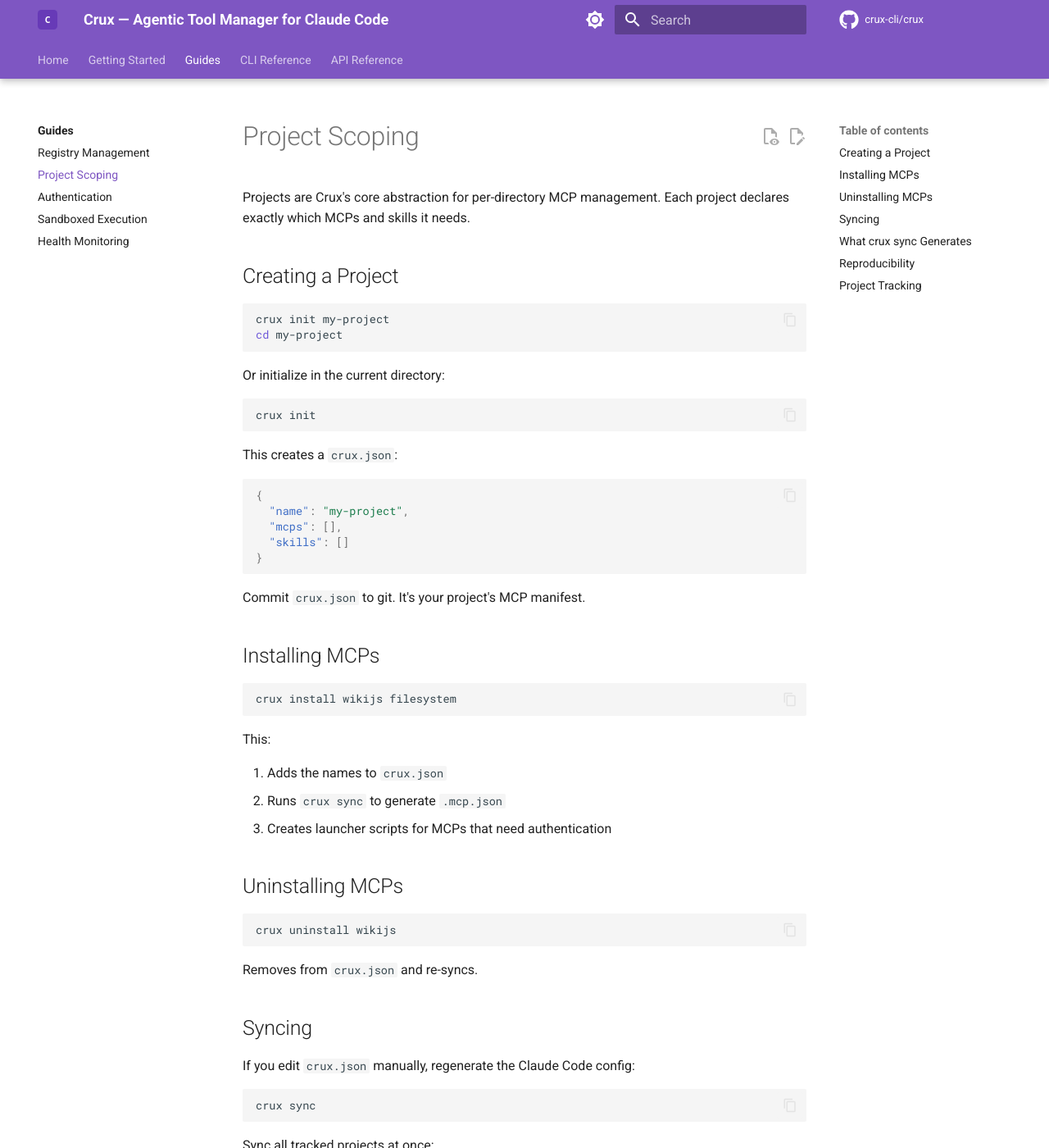
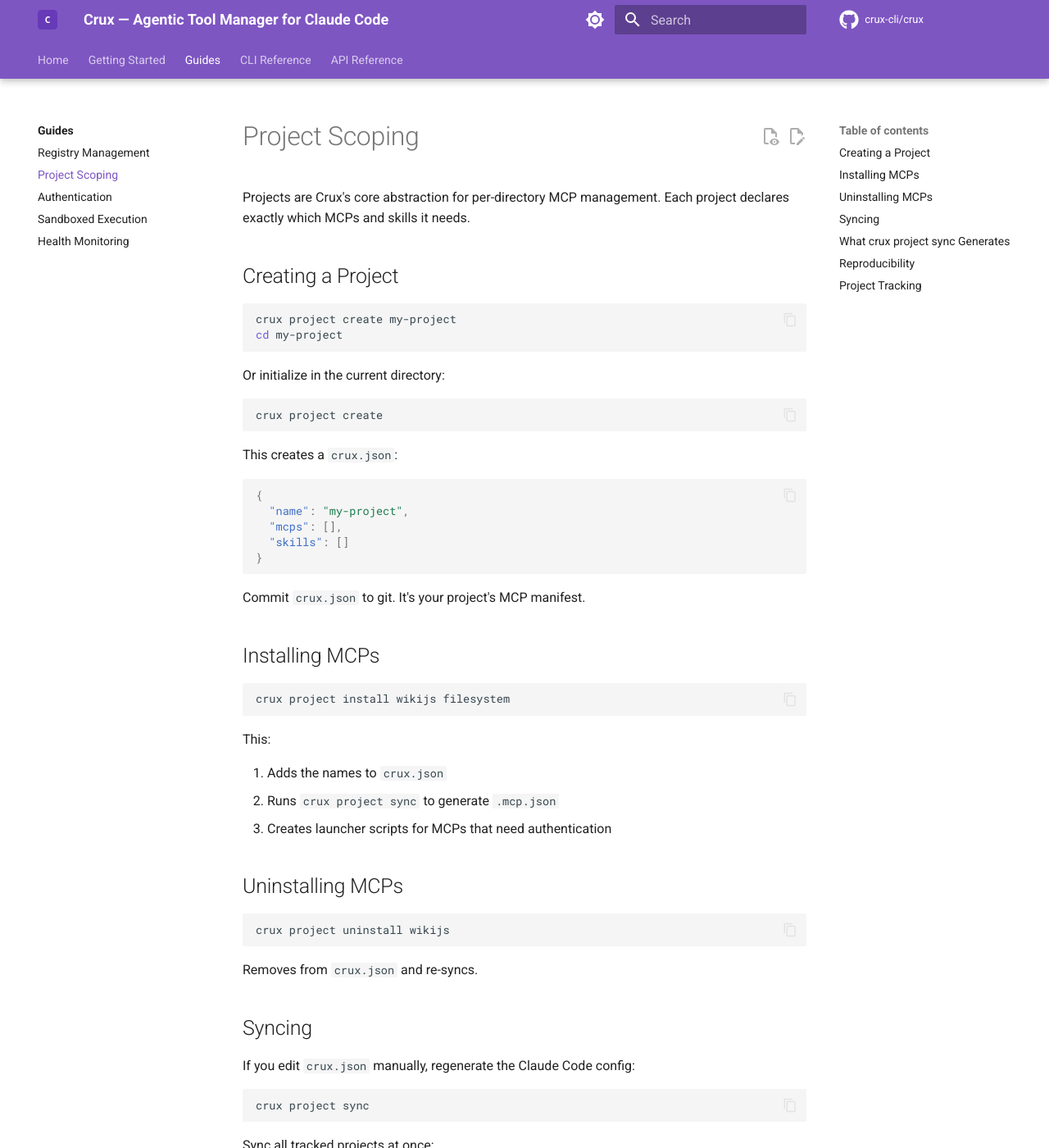
Before and after one commit to crux-cli/crux, an MkDocs documentation site: the page built from docs/guides/projects.md, in a window 1280 px wide and 1400 px high. Shown: the whole window at 82% size. Built offline with MkDocs 1.6.1 and Material for MkDocs 9.7.7, drawn with Linux system fonts in a browser that asks for light colours; comment, search, counter and statistics services are not loaded; the version menu is left out; some of the changed text lies outside the part shown.

Commit message:
docs: update guides with new command names, rename secrets to authentication
Co-Authored-By: Claude Sonnet 4.6 <noreply@anthropic.com>

````diff
--- a/docs/guides/projects.md
+++ b/docs/guides/projects.md
@@ -5,14 +5,14 @@ Projects are Crux's core abstraction for per-directory MCP management. Each proj
 ## Creating a Project
 
 ```bash
-crux init my-project
+crux project create my-project
 cd my-project
 ```
 
 Or initialize in the current directory:
 
 ```bash
-crux init
+crux project create
 ```
 
 This creates a `crux.json`:
@@ -30,19 +30,19 @@ Commit `crux.json` to git. It's your project's MCP manifest.
 ## Installing MCPs
 
 ```bash
-crux install wikijs filesystem
+crux project install wikijs filesystem
 ```
 
 This:
 
 1. Adds the names to `crux.json`
-2. Runs `crux sync` to generate `.mcp.json`
+2. Runs `crux project sync` to generate `.mcp.json`
 3. Creates launcher scripts for MCPs that need authentication
 
 ## Uninstalling MCPs
 
 ```bash
-crux uninstall wikijs
+crux project uninstall wikijs
 ```
 
 Removes from `crux.json` and re-syncs.
@@ -52,16 +52,16 @@ Removes from `crux.json` and re-syncs.
 If you edit `crux.json` manually, regenerate the Claude Code config:
 
 ```bash
-crux sync
+crux project sync
 ```
 
 Sync all tracked projects at once:
 
 ```bash
-crux sync --all
+crux project sync --all
 ```
 
-## What `crux sync` Generates
+## What `crux project sync` Generates
 
 Given this `crux.json`:
 
@@ -107,15 +107,15 @@ When a teammate clones your repo:
 ```bash
 git clone https://github.com/you/homelab.git
 cd homelab
-crux install  # reads crux.json, syncs everything
-crux secret set wikijs WIKIJS_API_KEY  # enter their own key
-crux status  # verify everything works
+crux project install  # reads crux.json, syncs everything
+crux mcp auth wikijs WIKIJS_API_KEY  # enter their own key
+crux project status  # verify everything works
 ```
 
 The `crux.json` is the source of truth. The generated `.mcp.json` and launcher scripts are local artifacts.
 
 ## Project Tracking
 
-Crux tracks all initialized projects in `~/.crux/projects.json`. This enables `crux sync --all` and `crux status --all`.
+Crux tracks all initialized projects in `~/.crux/projects.json`. This enables `crux project sync --all` and `crux project status --all`.
 
 Stale projects (deleted directories) are detected and cleaned up automatically.
````
Also changed, not shown: docs/guides/authentication.md (added, +157 -0 lines), docs/guides/health.md (+12 -3 lines), docs/guides/index.md (+3 -3 lines), docs/guides/registry.md (+25 -24 lines), docs/guides/sandbox.md (+15 -7 lines), docs/guides/secrets.md (deleted, +0 -103 lines).
